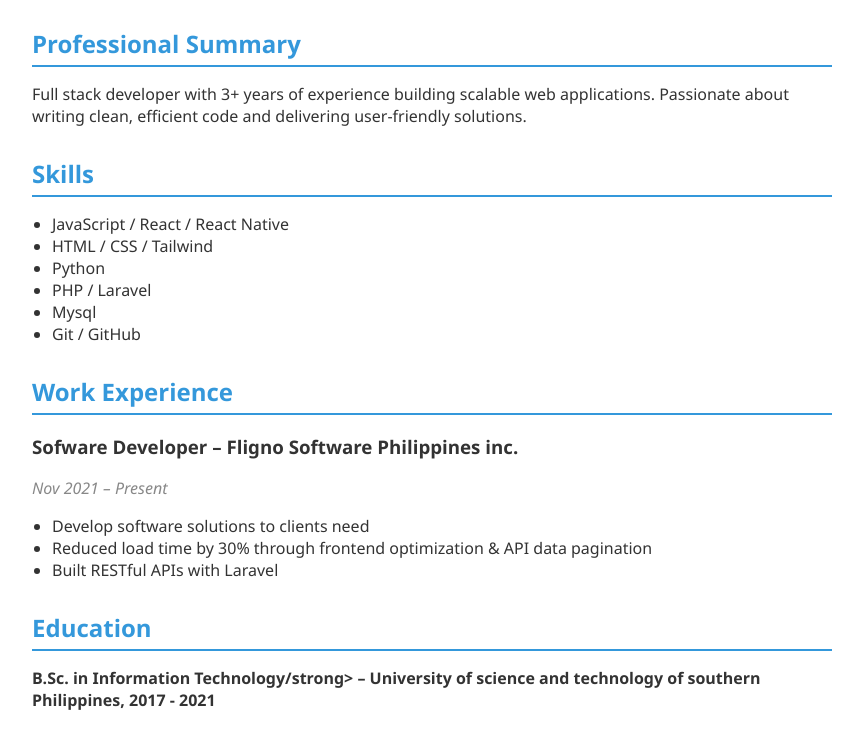
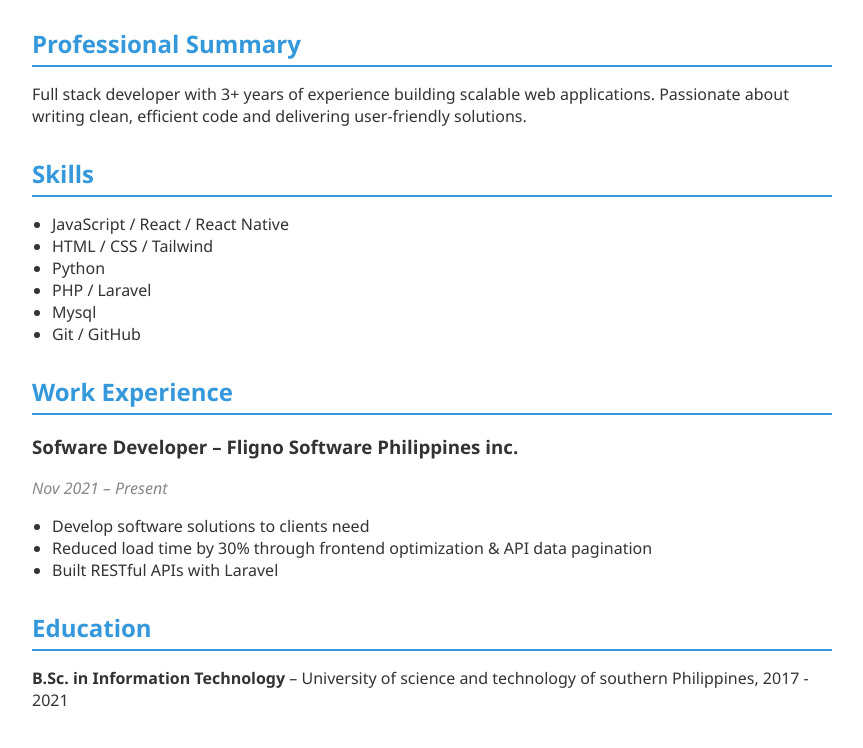
Before and after one commit to MarionRosete/Resume, a plain HTML site: page index.html in a window 1280 px wide. Shown: the part 204-952 px from the top of the page, without its empty margins (208-1071 px from the left). Drawn offline with Linux system fonts and the light colour scheme.

Commit message:
missing closing tag

```diff
--- a/index.html
+++ b/index.html
@@ -50,7 +50,7 @@
 
     <section class="education">
       <h2>Education</h2>
-      <p><strong>B.Sc. in Information Technology/strong> – University of science and technology of southern Philippines, 2017 - 2021 </p>
+      <p><strong>B.Sc. in Information Technology</strong> – University of science and technology of southern Philippines, 2017 - 2021 </p>
     </section>
   </div>
 </body>
```
